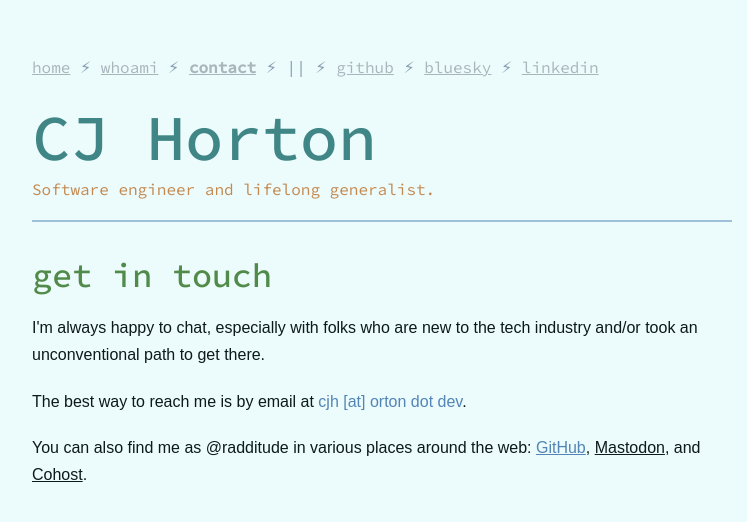
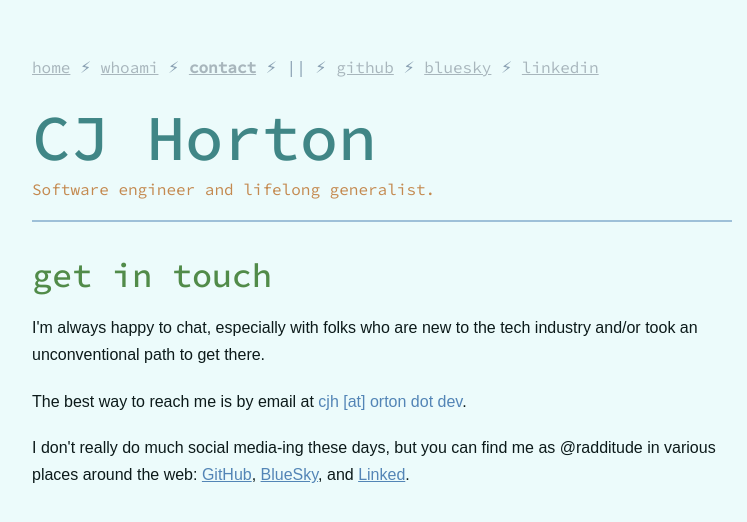
Before and after one commit to radditude/radditude.github.io, a Jekyll site: the page built from contact.html, in a window 1280 px wide. Shown: the top 522 px of the page, without its empty margins (258-1005 px from the left). Built offline with Jekyll 4.4.1, drawn with Linux system fonts in a browser that asks for light colours; some web fonts are replaced.

Commit message:
Update contact.html

```diff
--- a/contact.html
+++ b/contact.html
@@ -19,8 +19,8 @@ title: 'Contact'
   <p>The best way to reach me is by email at <a id="email-clipper">{{ site.author.display_email }}</a>. <span id="clipper-confirm">Copied to your clipboard!</span></p>
 
   {% assign github = site.author.social | where:"title","github" %}
-  {% assign mastodon = site.author.social | where:"title","mastodon" %}
-  {% assign cohost = site.author.social | where:"title","cohost" %}
+  {% assign bluesky = site.author.social | where:"title","bluesky" %}
+  {% assign linkedin = site.author.social | where:"title","linkedin" %}
 
-  <p>You can also find me as @radditude in various places around the web: <a href="{{ github.first.url }}">GitHub</a>, <a rel="me" href="{{ mastodon.first.url }}">Mastodon</a>, and <a href="{{ cohost.first.url }}">Cohost</a>.</p>
+  <p>I don't really do much social media-ing these days, but you can find me as @radditude in various places around the web: <a href="{{ github.first.url }}">GitHub</a>, <a href="{{ bluesky.first.url }}">BlueSky</a>, and <a href="{{ linkedin.first.url }}">Linked</a>.</p>
 </div>
```
